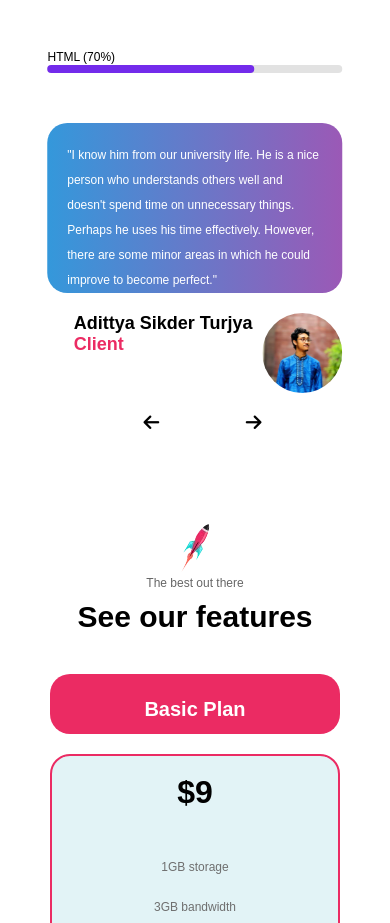
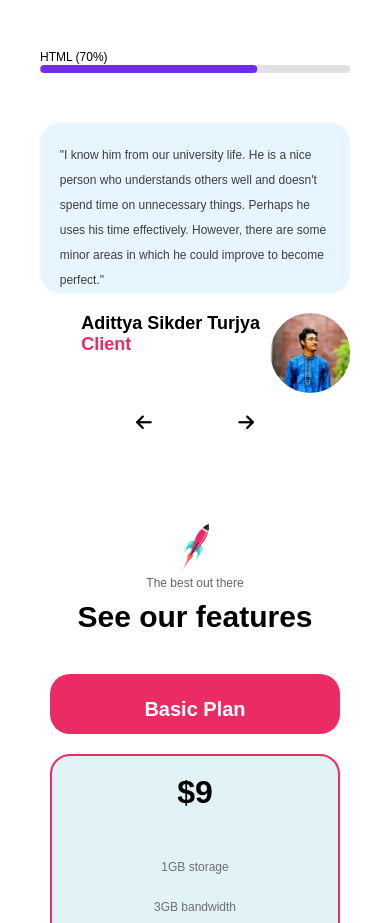
Before and after one commit to alveesarker/Ithost-web, a plain HTML site: page index.html in a window 390 px wide. Shown: the part 3308-4231 px from the top of the page. Drawn offline with Linux system fonts and the light colour scheme.

Commit message:
Update style.css
I have changed the whole style.css file.

```diff
--- a/style.css
+++ b/style.css
@@ -267,12 +267,12 @@
     height: 200px;
     width: 500px;
     padding: 20px;
-    background: linear-gradient(to right, #3498db, #9b59b6);
+    background-color: rgb(230, 245, 255);
     border-radius: 20px;
     overflow: auto;
 }
 .section3 .mySlides .text p{
-    color: rgb(255, 255, 255);
+    color: rgb(62, 62, 62);
     font-size: 16px;
     line-height: 25px;
     font-family: sans-serif;
@@ -766,7 +766,7 @@ span{
 @media(max-width:640px){
     .section3 .line{
         height: 8px;
-        width: 295px;
+        width: 310px;
     }
     .section3 .pbar p{
         font-size: 12px;
@@ -778,7 +778,7 @@ span{
     }
     .section3 .mySlides .text{
         height: 170px;
-        width: 295px;
+        width: 310px;
     }
     .section3 .mySlides .text p{
         font-size: 12px;
```
